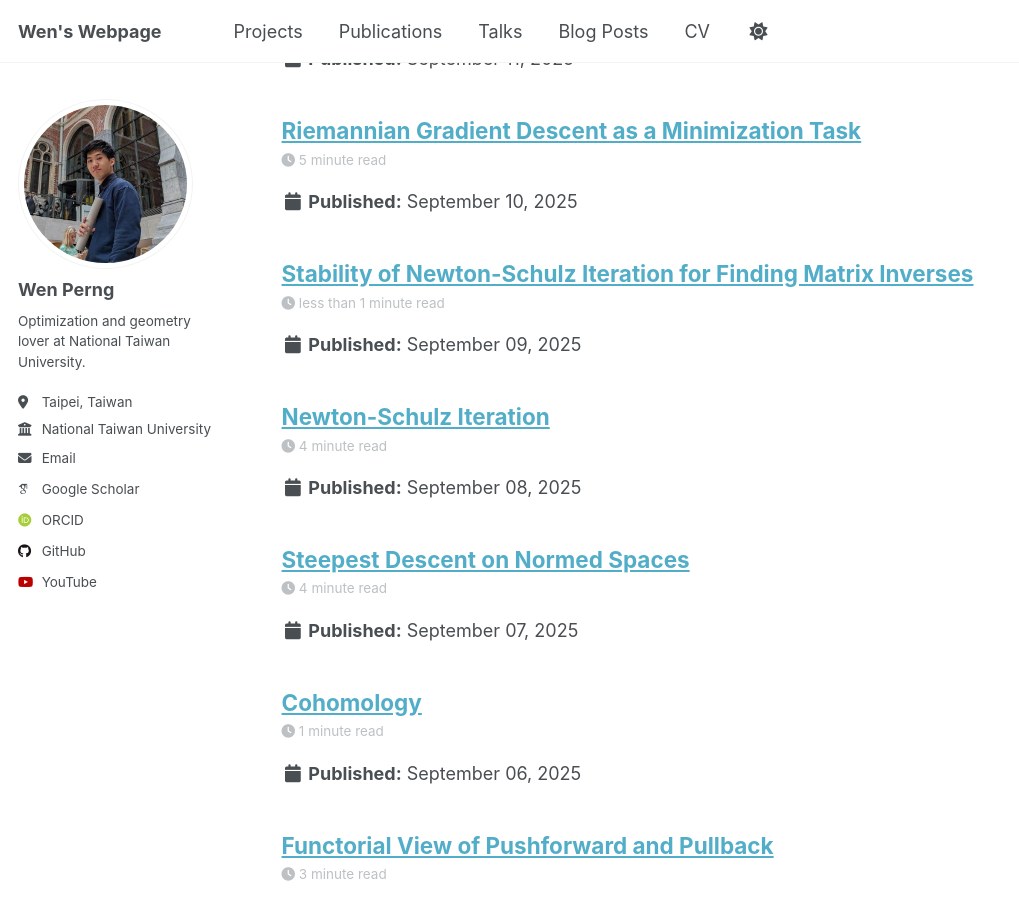
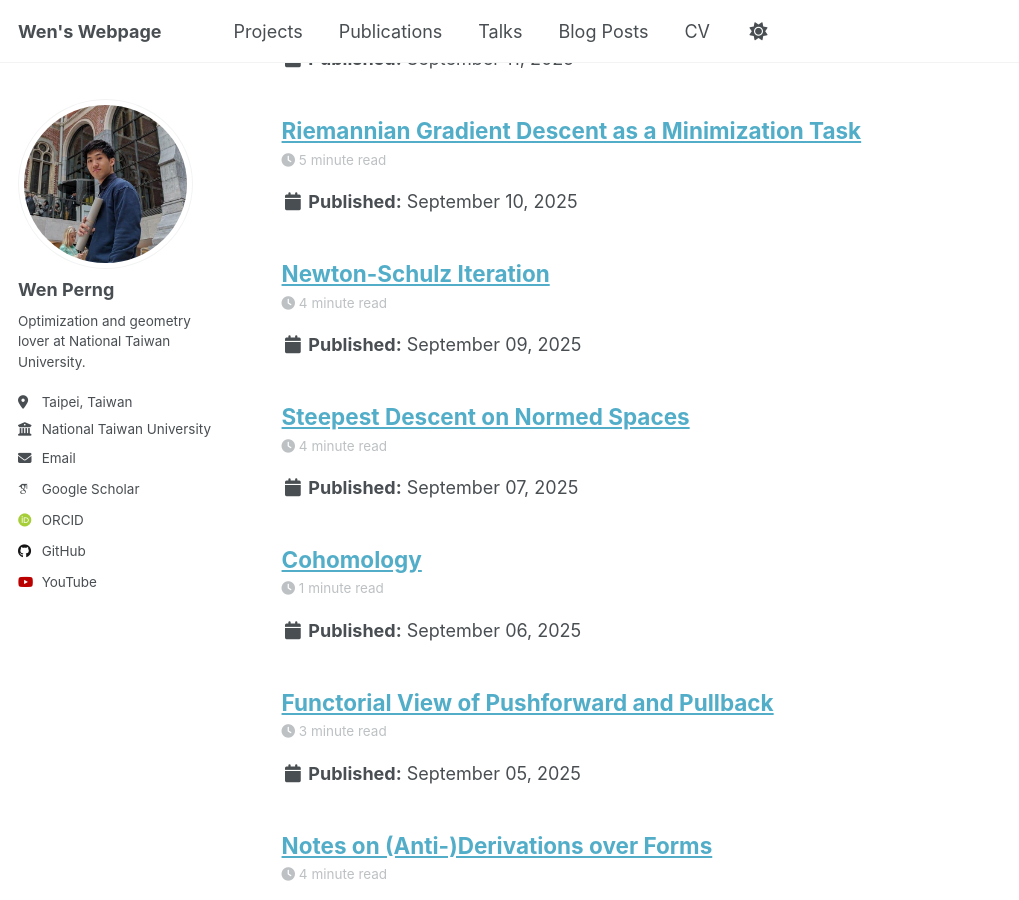
Before and after one commit to WenPerng/WenPerng.github.io, a Jekyll site: the page built from _pages/year-archive.html, in a window 1280 px wide and 900 px high, scrolled down 1509 px. Shown: the whole window, without its empty margins (0-1019 px from the left). Built offline with Jekyll 4.4.1, drawn with Linux system fonts in a browser that asks for light colours; some web fonts are replaced; a script that is not in the unit is left out.

Commit message:
blog combine
might need to reorganize the blog posts based on topics instead of dates.

```diff
--- a/_posts/2025-09/2025-09-08-blog-post.md
+++ b/_posts/2025-09/2025-09-08-blog-post.md
@@ -1,6 +1,6 @@
 ---
 title: 'Newton-Schulz Iteration'
-date: 2025-09-08
+date: 2025-09-09
 permalink: /posts/2025/09/blog-post-08/
 tags:
   - optimization
--- a/_posts/2025-09/2025-09-09-blog-post.md
+++ /dev/null
@@ -1,11 +0,0 @@
----
-title: 'Stability of Newton-Schulz Iteration for Finding Matrix Inverses'
-date: 2025-09-09
-permalink: /posts/2025/09/blog-post-09/
-tags:
-  - optimization
-  - linear algebra
-excerpt: ""
----
-
-> This post discusses the stability of the order k Newton-Schulz iteration for finding matrix inverses.
```
